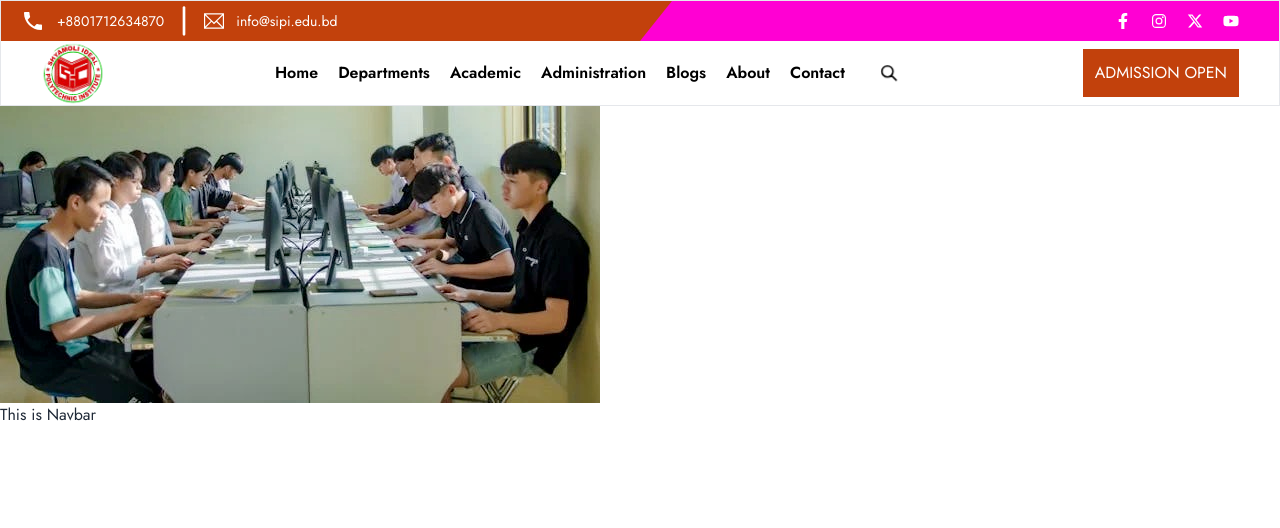
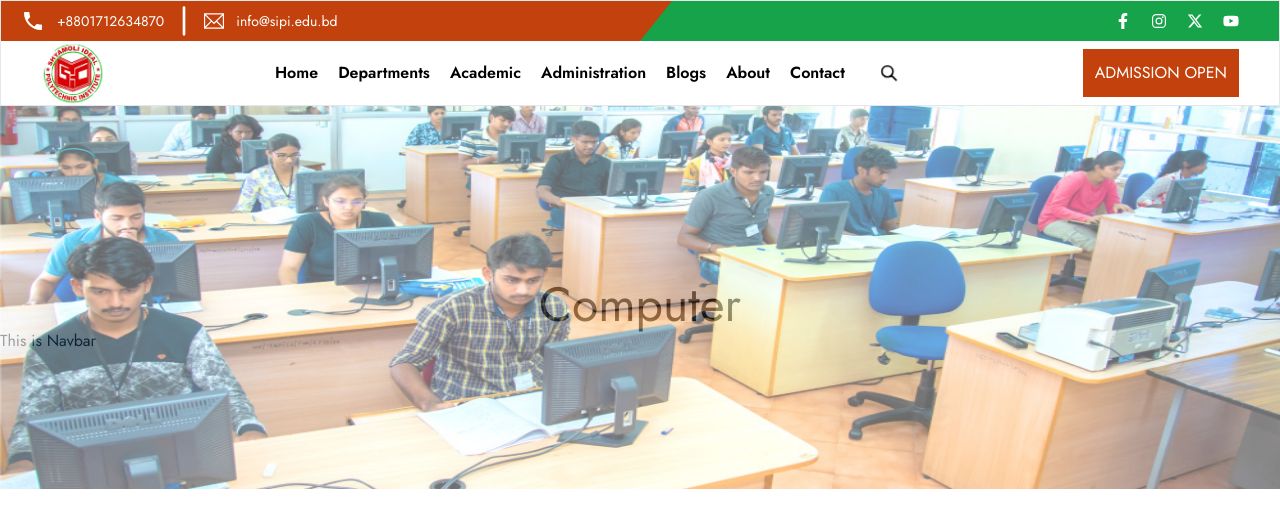
Before and after one commit to fahim-farhad1/sipi-website2, a React (Vite) app: page /departments/computer in a window 1280 px wide. Shown: the top 528 px of the page. Built offline with nearby package versions, Linux system fonts and the light colour scheme.

Commit message:
dep banner

```diff
--- a/src/Components/Banners/DepartmentBanner.jsx
+++ b/src/Components/Banners/DepartmentBanner.jsx
@@ -1,9 +1,10 @@
 import React from 'react'
-import img from '../../assets/Departments/3a851467-0dc7-473e-ac85-f9200185fbf9.jpeg'
+import img from '../../assets/Departments/Computer/Department-of-Computer-Science.jpg'
 const DepartmentBanner = () => {
   return (
-    <div className="">
-      <img src={img} alt="" />
+    <div>
+      <img className='w-full h-96 opacity-60 bg-green-600' src={img} alt="" />
+      <p className='text-5xl text-center -mt-52 text-black'>Computer</p>
     </div>
   )
 }
--- a/src/Layouts/MainLayout.jsx
+++ b/src/Layouts/MainLayout.jsx
@@ -6,7 +6,9 @@ const MainLayout = () => {
   return (
     <div className="overflow-hidden min-h-screen bg-white">
       <Navbar />
+      <div className="mt-[105px]">
       <Outlet />
+      </div>
       <Footer />
     </div>
   )
--- a/src/Shared/Navbar/Navbar.jsx
+++ b/src/Shared/Navbar/Navbar.jsx
@@ -88,7 +88,7 @@ const Navbar = () => {
                 <FaYoutube />
               </Link>
             </div>
-            <span className="bg-secondary h-10 w-6/12 -right-0 top-0 absolute -z-1 left-side-skew"></span>
+            <span className="bg-green-600 h-10 w-6/12 -right-0 top-0 absolute -z-1 left-side-skew"></span>
           </div>
         </div>
       </div>
@@ -125,7 +125,7 @@ const Navbar = () => {
                   <div
                     tabIndex={0}
                     role="button"
-                    className="hover:text-blue-500"
+                    className="hover:text-green-500"
                   >
                     {link.name}
                   </div>
@@ -134,10 +134,10 @@ const Navbar = () => {
                     className="dropdown-content menu bg-white z-[1] w-52 p-2 shadow"
                   >
                     {link.subLinks.map((subLink) => (
-                      <li key={subLink.name} className="hover:text-blue-500">
+                      <li key={subLink.name} className="hover:text-green-500">
                         <NavLink
                           to={subLink.path}
-                          className="hover:text-blue-500"
+                          className="hover:text-green-500"
                         >
                           {subLink.name}
                         </NavLink>
@@ -149,7 +149,7 @@ const Navbar = () => {
                 <NavLink
                   key={link.name}
                   to={link.path}
-                  className="hover:text-blue-500"
+                  className="hover:text-green-500"
                 >
                   {link.name}
                 </NavLink>
```
Also changed, not shown: src/assets/Departments/Computer/3a851467-0dc7-473e-ac85-f9200185fbf9.jpeg (renamed from src/assets/Departments/3a851467-0dc7-473e-ac85-f9200185fbf9.jpeg), src/assets/Departments/Computer/Department-of-Computer-Science.jpg (added).
